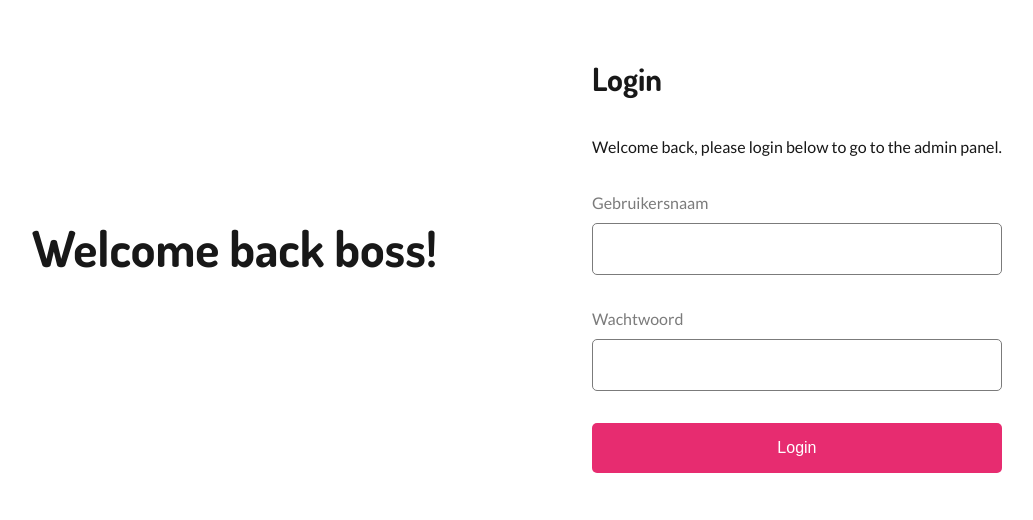
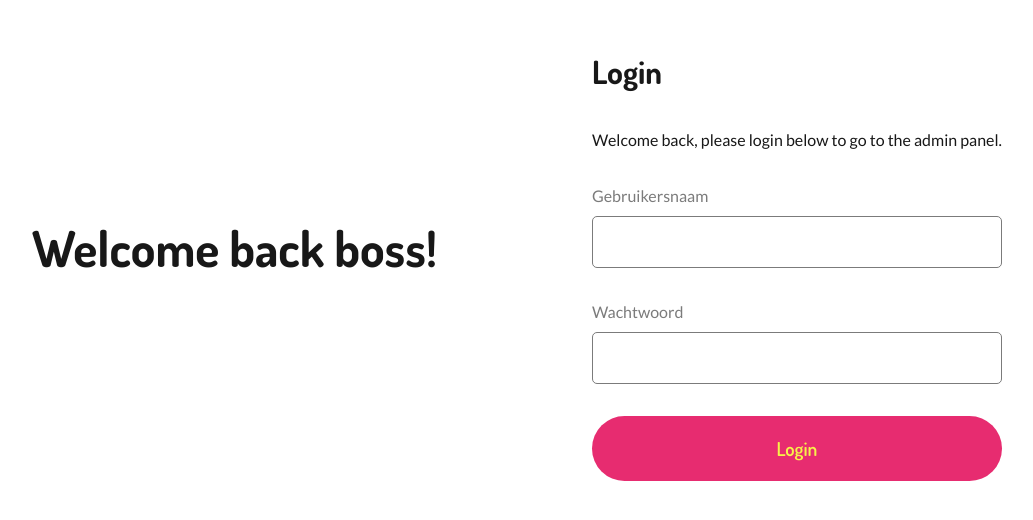
Before and after one commit to AlejandroDeWolf/donut-configurator-admin, a React (Vite) app: page / in a window 1280 px wide. Shown: the part 136-656 px from the top of the page, without its empty margins (123-1156 px from the left). Built offline with nearby package versions, Linux system fonts and the light colour scheme.

Commit message:
style: adjust button styling

```diff
--- a/src/sass/components/UI/_btn.scss
+++ b/src/sass/components/UI/_btn.scss
@@ -1,12 +1,15 @@
 @use "../../global";
 
 .btn {
-  padding: 16px 40px;
-  border-radius: 5px;
+  padding: 20px 40px;
+  border-radius: 50px;
   border: none;
   background-color: global.$color-primary;
-  color: global.$color-white;
-  font-size: 1rem;
+  color: global.$color-accent;
+  font-size: 1.2rem;
+  font-family: "Dosis", sans-serif;
+  font-weight: 500;
+  cursor: pointer;
 }
 
 .btn--active {
```
